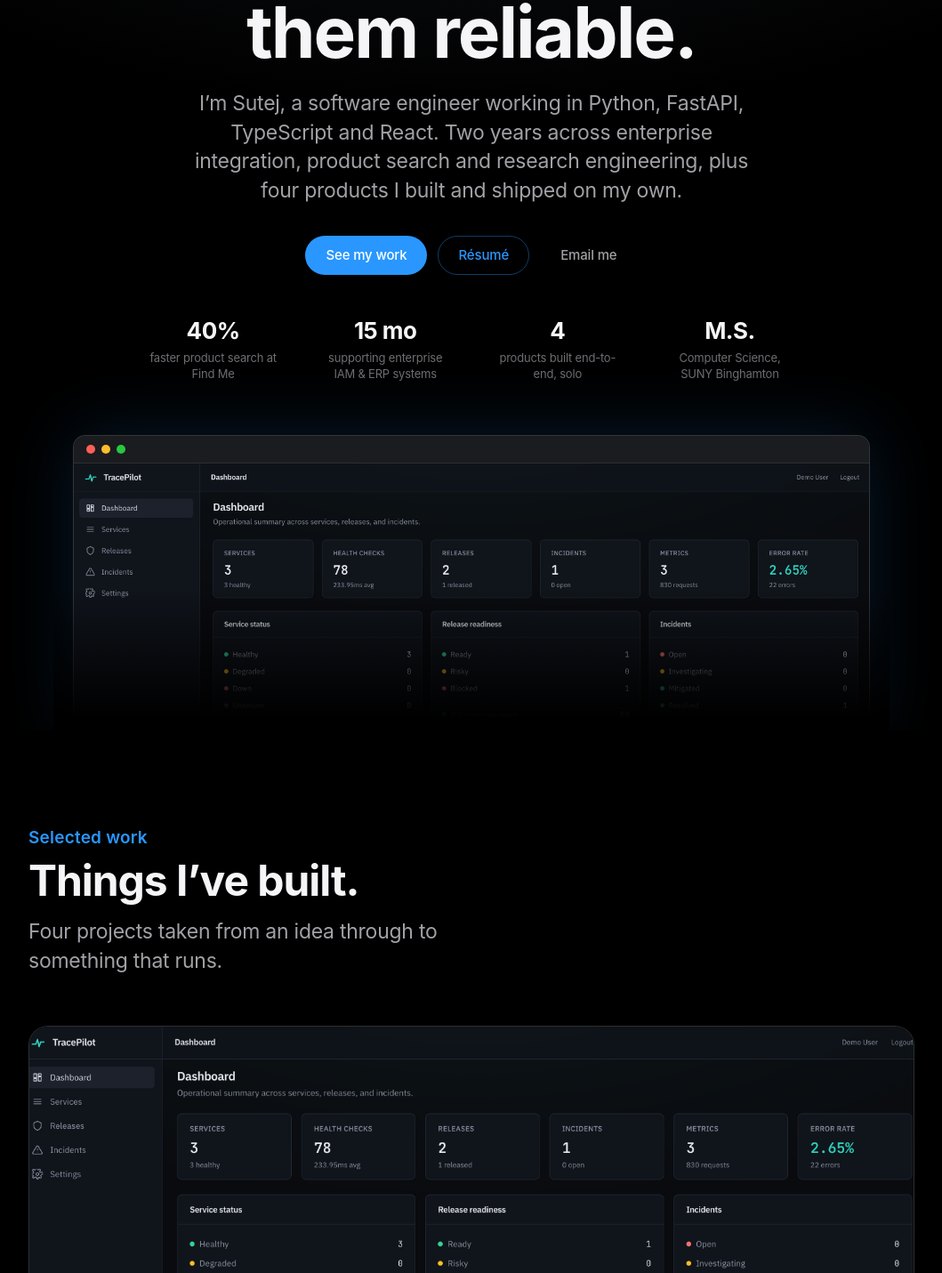
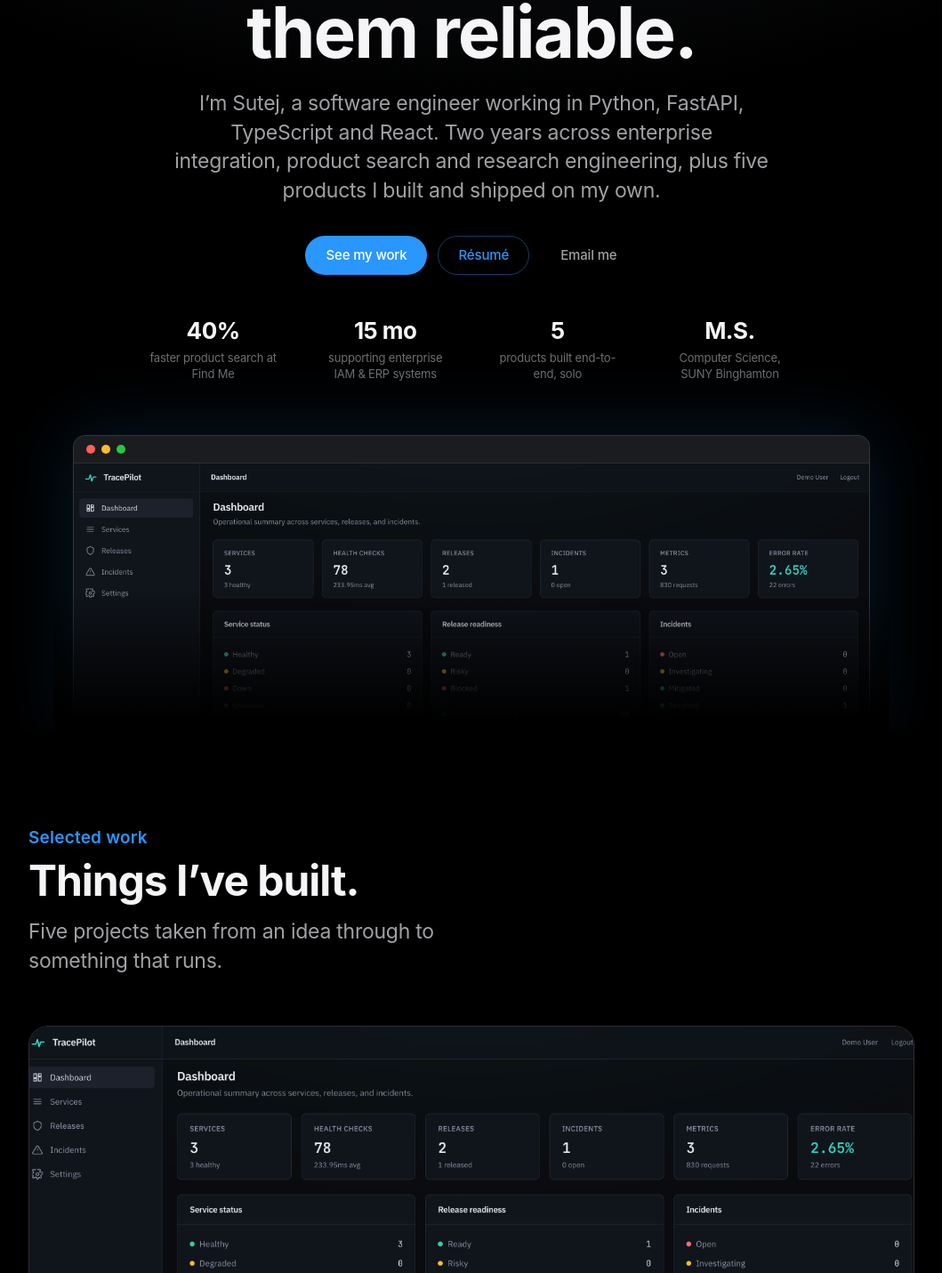
Before and after one commit to sutejym122/Portfolio_New, a React (Vite) app: page / in a window 1280 px wide. Shown: the part 379-1810 px from the top of the page at 89% size, without its empty margins (110-1169 px from the left). Built offline with nearby package versions, Linux system fonts and the light colour scheme.

Commit message:
Add Landed to work section, link Mirror's public repo, update project counts

```diff
--- a/src/App.jsx
+++ b/src/App.jsx
@@ -109,7 +109,7 @@ function Hero() {
           <p className="lead">
             I&rsquo;m Sutej, a software engineer working in Python, FastAPI,
             TypeScript and React. Two years across enterprise integration,
-            product search and research engineering, plus four products I built
+            product search and research engineering, plus five products I built
             and shipped on my own.
           </p>
         </Reveal>
@@ -218,7 +218,7 @@ function Work() {
             <p className="eyebrow">Selected work</p>
             <h2 className="h2">Things I&rsquo;ve built.</h2>
             <p className="lead">
-              Four projects taken from an idea through to something that runs.
+              Five projects taken from an idea through to something that runs.
             </p>
           </div>
         </Reveal>
--- a/src/content.js
+++ b/src/content.js
@@ -1,4 +1,5 @@
 import tracepilot from "./assets/tracepilot.png";
+import landed from "./assets/landed.png";
 import mirror from "./assets/mirror.svg";
 import fitforge from "./assets/fitforge.svg";
 import forensic from "./assets/forensic.svg";
@@ -16,7 +17,7 @@ export const contact = {
 export const proof = [
   { stat: "40%", label: "faster product search at Find Me" },
   { stat: "15 mo", label: "supporting enterprise IAM & ERP systems" },
-  { stat: "4", label: "products built end-to-end, solo" },
+  { stat: "5", label: "products built end-to-end, solo" },
   { stat: "M.S.", label: "Computer Science, SUNY Binghamton" },
 ];
 
@@ -45,6 +46,16 @@ export const projects = [
     },
   },
   {
+    name: "Landed",
+    kind: "Job search tracker",
+    blurb:
+      "A spreadsheet tells you what you applied to. It does not tell you that your response rate fell the week you stopped writing cover letters, or that eight applications have gone quiet long enough to chase. Landed tracks applications on a board, derives funnel and response-rate analytics from stage history, and checks any posting against your skills.",
+    stack: ["FastAPI", "React", "SQLAlchemy", "SQLite"],
+    image: landed,
+    featured: true,
+    links: { source: "https://github.com/sutejym122/landed" },
+  },
+  {
     name: "Mirror",
     kind: "LLM evaluation harness",
     blurb:
@@ -52,7 +63,7 @@ export const projects = [
     stack: ["Python", "SQLAlchemy", "CLI"],
     image: mirror,
     featured: true,
-    links: { source: null },
+    links: { source: "https://github.com/sutejym122/mirror" },
   },
   {
     name: "FitForge",
```
Also changed, not shown: src/assets/landed.png (added).
